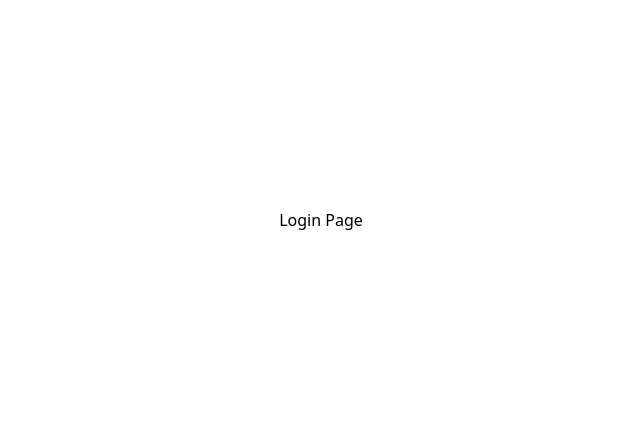
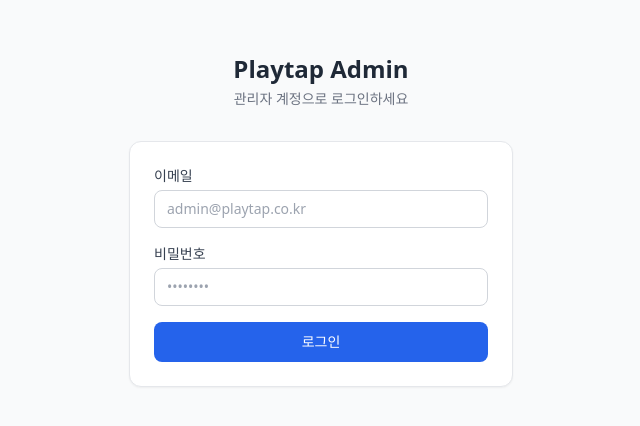
Before and after one commit to playtab-labs/FE_ADMIN, a React (Vite) app: page /login in a window 1280 px wide. Shown: the part 180-606 px from the top of the page, without its empty margins (319-959 px from the left). Built offline with nearby package versions, Linux system fonts and the light colour scheme.

Commit message:
[feat] 로그인 틀 구현 및 비로그인 방어로직 설정

```diff
--- a/src/App.jsx
+++ b/src/App.jsx
@@ -1,5 +1,5 @@
-import { BrowserRouter, Routes, Route, useLocation } from 'react-router-dom';
-import { AuthProvider } from './context/AuthContext';
+import { BrowserRouter, Routes, Route, Navigate, useLocation } from 'react-router-dom';
+import { AuthProvider, useAuth } from './context/AuthContext';
 import Navbar from './components/Navbar';
 import Main from './pages/main';
 import Notification from './pages/Notification';
@@ -7,19 +7,26 @@
 import MD from './pages/MD';
 import Login from './pages/Login';
 
+function ProtectedRoute({ children }) {
+  const { isLoggedIn } = useAuth();
+  return isLoggedIn ? children : <Navigate to="/login" replace />;
+}
+
 function AppContent() {
+  const { isLoggedIn } = useAuth();
   const location = useLocation();
-  const hideNavbar = location.pathname === '/login';
+  const isLoginPage = location.pathname === '/login';
 
   return (
     <>
-      {!hideNavbar && <Navbar />}
+      {!isLoginPage && <Navbar />}
       <Routes>
-        <Route path="/" element={<Main />} />
-        <Route path="/notifications" element={<Notification />} />
-        <Route path="/notifications/:id" element={<NotiDetail />} />
-        <Route path="/md" element={<MD />} />
-        <Route path="/login" element={<Login />} />
+        <Route path="/login" element={isLoggedIn ? <Navigate to="/" replace /> : <Login />} />
+        <Route path="/" element={<ProtectedRoute><Main /></ProtectedRoute>} />
+        <Route path="/notifications" element={<ProtectedRoute><Notification /></ProtectedRoute>} />
+        <Route path="/notifications/:id" element={<ProtectedRoute><NotiDetail /></ProtectedRoute>} />
+        <Route path="/md" element={<ProtectedRoute><MD /></ProtectedRoute>} />
+        <Route path="*" element={<Navigate to={isLoggedIn ? '/' : '/login'} replace />} />
       </Routes>
     </>
   );
--- a/src/pages/Login.jsx
+++ b/src/pages/Login.jsx
@@ -1,7 +1,69 @@
+import { useState } from 'react';
+import { useNavigate } from 'react-router-dom';
+import { useAuth } from '../context/AuthContext';
+
 function Login() {
+  const navigate = useNavigate();
+  const { login } = useAuth();
+  const [form, setForm] = useState({ email: '', password: '' });
+
+  const handleChange = (e) => {
+    const { name, value } = e.target;
+    setForm((prev) => ({ ...prev, [name]: value }));
+  };
+
+  const handleSubmit = (e) => {
+    e.preventDefault();
+    login();
+    navigate('/');
+  };
+
   return (
-    <div className="flex items-center justify-center h-screen">
-        Login Page
+    <div className="min-h-screen bg-gray-50 flex items-center justify-center px-4">
+      <div className="w-full max-w-sm">
+        <div className="text-center mb-8">
+          <h1 className="text-2xl font-bold text-gray-800">Playtap Admin</h1>
+          <p className="text-sm text-gray-500 mt-1">관리자 계정으로 로그인하세요</p>
+        </div>
+
+        <form
+          onSubmit={handleSubmit}
+          className="bg-white border border-gray-200 rounded-xl shadow-sm p-6 space-y-4"
+        >
+          <div>
+            <label className="block text-sm font-medium text-gray-700 mb-1">이메일</label>
+            <input
+              type="email"
+              name="email"
+              value={form.email}
+              onChange={handleChange}
+              placeholder="admin@playtap.co.kr"
+              required
+              className="w-full px-3 py-2 border border-gray-300 rounded-lg text-sm outline-none focus:ring-2 focus:ring-blue-300 transition"
+            />
+          </div>
+
+          <div>
+            <label className="block text-sm font-medium text-gray-700 mb-1">비밀번호</label>
+            <input
+              type="password"
+              name="password"
+              value={form.password}
+              onChange={handleChange}
+              placeholder="••••••••"
+              required
+              className="w-full px-3 py-2 border border-gray-300 rounded-lg text-sm outline-none focus:ring-2 focus:ring-blue-300 transition"
+            />
+          </div>
+
+          <button
+            type="submit"
+            className="w-full py-2.5 bg-blue-600 text-white text-sm font-medium rounded-lg hover:bg-blue-700 transition-colors mt-2"
+          >
+            로그인
+          </button>
+        </form>
+      </div>
     </div>
   );
 }
```
